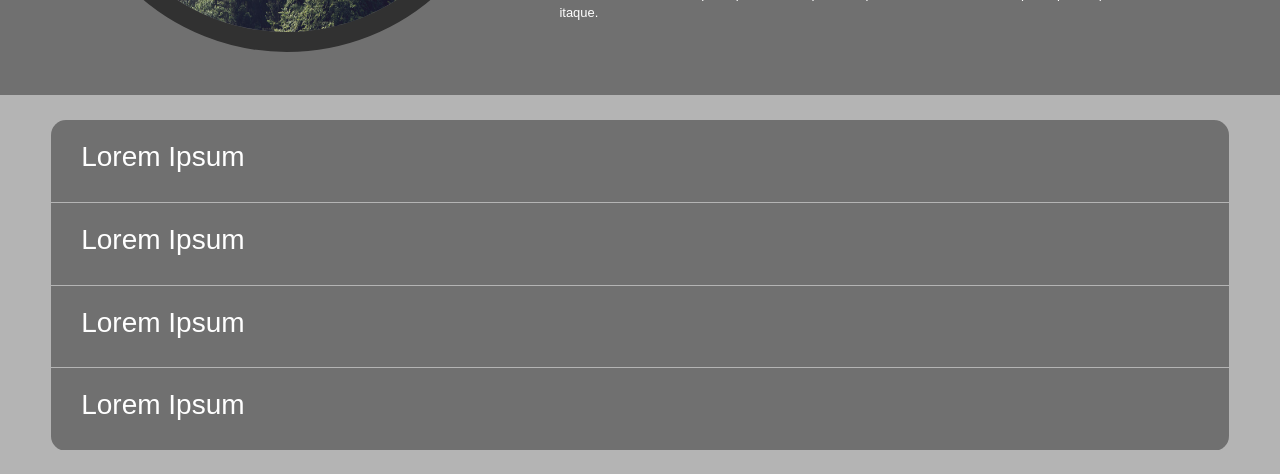
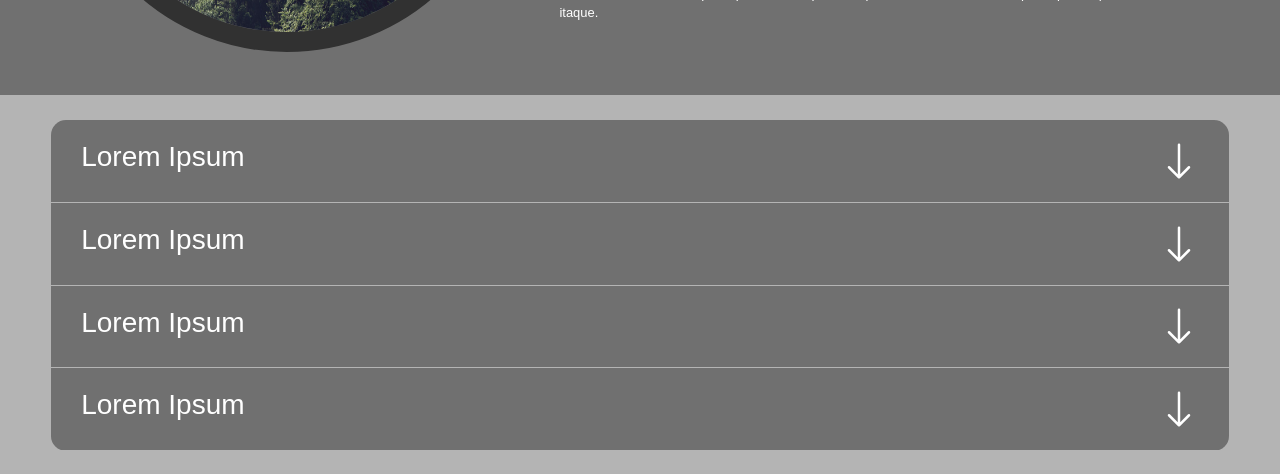
Before and after one commit to danielPantalena/DOT, a React (Create React App) app in the folder React-JS/dot-front-react/: page / in a window 1280 px wide. Shown: the part 1280-1754 px from the top of the page. Built offline with nearby package versions, Linux system fonts and the light colour scheme.

Commit message:
delete node_modules

```diff
--- a/React-JS/dot-front-react/package.json
+++ b/React-JS/dot-front-react/package.json
@@ -9,8 +9,10 @@
     "bootstrap": "^4.5.0",
     "react": "^16.13.1",
     "react-bootstrap": "^1.3.0",
+    "react-bootstrap-icons": "^1.0.3-alpha5",
     "react-dom": "^16.13.1",
     "react-responsive": "^8.1.0",
+    "react-router-hash-link": "^2.0.0",
     "react-scripts": "3.4.1"
   },
   "scripts": {
--- a/React-JS/dot-front-react/src/App.js
+++ b/React-JS/dot-front-react/src/App.js
@@ -1,4 +1,5 @@
 import React from 'react';
+import { BrowserRouter as Router } from 'react-router-dom';
 import {
   BackgroundCarousel,
   ImagesCarousel,
@@ -12,6 +13,7 @@ import 'bootstrap/dist/css/bootstrap.min.css';
 
 function App() {
   return (
+    <Router>
       <div className="App">
         <BackgroundCarousel />
         {/* <ImagesCarousel /> */}
@@ -20,6 +22,7 @@ function App() {
         <Form />
         <Footer />
       </div>
+    </Router>
   );
 }
 
--- /dev/null
+++ b/React-JS/dot-front-react/src/components/AccordionCard/AccordionCard.css
@@ -0,0 +1,13 @@
+.accordion-image {
+  border: 12px solid rgb(112, 112, 112);
+  margin: 0% 1%;
+  width: 75vw;
+}
+
+a.accordion-toggle:hover {
+  color: white
+}
+
+#toggle:hover {
+  color: red;
+}
--- /dev/null
+++ b/React-JS/dot-front-react/src/components/AccordionCard/AccordionCard.jsx
@@ -0,0 +1,23 @@
+import React from 'react';
+import { HashLink as Link } from 'react-router-hash-link';
+import Accordion from 'react-bootstrap/Accordion';
+import Card from 'react-bootstrap/Card';
+import { ArrowDown } from 'react-bootstrap-icons';
+import 'AccordionCard.css';
+
+const AccordionCard = ({ image, title, text, eventKey }) => {
+  return (
+    <>
+      <a id="toggle" href="#accordion-section" className="accordion-toggle">
+        <h3 class="accordion-title">{title}</h3>
+        <ArrowDown size={40} />
+      </a>
+      <div class="accordion-content">
+        <img class="accordion-image" src={image} alt="accordion" />
+        <p class="accordion-text">{text}</p>
+      </div>
+    </>
+  );
+};
+
+export default AccordionCard;
--- a/React-JS/dot-front-react/src/components/index.js
+++ b/React-JS/dot-front-react/src/components/index.js
@@ -2,3 +2,4 @@ export { default as HeaderDesktop } from './HeaderDesktop/HeaderDesktop';
 export { default as SelectBackgroundImage } from './SelectBackgroundImage/SelectBackgroundImage';
 export { default as HeaderMobile } from './HeaderMobile/HeaderMobile';
 export { default as ImagesCarouselItem } from './ImagesCarouselItem/ImagesCarouselItem';
+export { default as AccordionCard } from './AccordionCard/AccordionCard';
--- /dev/null
+++ b/React-JS/dot-front-react/src/data/accordionData.js
@@ -0,0 +1,30 @@
+import { backgroundTrees } from '../images';
+
+const accordionData = [
+  {
+    image: backgroundTrees,
+    title: 'Lorem Ipsum',
+    text:
+      'Lorem ipsum dolor sit amet, consectetur adipisicing elit. Porro vero alias dignissimos quod necessitatibus, nam cupiditate. Dicta alias quia et, soluta neque mollitia velit eligendi eum blanditiis accusamus vitae est!',
+  },
+  {
+    image: backgroundTrees,
+    title: 'Lorem Ipsum',
+    text:
+      'Lorem ipsum dolor sit amet, consectetur adipisicing elit. Porro vero alias dignissimos quod necessitatibus, nam cupiditate. Dicta alias quia et, soluta neque mollitia velit eligendi eum blanditiis accusamus vitae est!',
+  },
+  {
+    image: backgroundTrees,
+    title: 'Lorem Ipsum',
+    text:
+      'Lorem ipsum dolor sit amet, consectetur adipisicing elit. Porro vero alias dignissimos quod necessitatibus, nam cupiditate. Dicta alias quia et, soluta neque mollitia velit eligendi eum blanditiis accusamus vitae est!',
+  },
+  {
+    image: backgroundTrees,
+    title: 'Lorem Ipsum',
+    text:
+      'Lorem ipsum dolor sit amet, consectetur adipisicing elit. Porro vero alias dignissimos quod necessitatibus, nam cupiditate. Dicta alias quia et, soluta neque mollitia velit eligendi eum blanditiis accusamus vitae est!',
+  },
+];
+
+export default accordionData;
--- a/React-JS/dot-front-react/src/data/index.js
+++ b/React-JS/dot-front-react/src/data/index.js
@@ -1 +1,2 @@
 export { default as backgroundImages } from './backgroundImages';
+export { default as accordionData } from './accordionData';
--- a/React-JS/dot-front-react/src/sections/Accordion/Accordion.jsx
+++ b/React-JS/dot-front-react/src/sections/Accordion/Accordion.jsx
@@ -1,58 +1,20 @@
-import React from 'react'
-import './Accordion.css'
+import React from 'react';
+import Accordion from 'react-bootstrap/Accordion';
+import { AccordionCard } from '../../components';
+import { accordionData } from '../../data';
 
-const Accordion = () => {
+import './Accordion.css';
+
+const AccordionComponent = () => {
   return (
-    <section id="accordion-section" className="accordion-container">
-    <div className="accordion-border">
-      <a href="#accordion-section" className="accordion-toggle">
-        <h3 className="accordion-title">Lorem Ipsum</h3>
-        <i className="accordion-arrow fa fa-arrow-down fa-2x" aria-hidden="true"></i>
-      </a>
-      <div className="accordion-content">
-        <img className="accordion-image" src="../images/lf_background_trees.jpg" alt="" />
-        <p className="accordion-text">
-          Lorem ipsum dolor, sit amet consectetur adipisicing elit. Doloribus dolore qui temporibus tempora non delectus
-          totam architecto, autem id in dolor quas debitis modi exercitationem vero eum quidem harum veritatis.
-        </p>
+    <section id="accordion-section" class="accordion-container">
+      <div class="accordion-border">
+        {accordionData.map(({ image, title, text }, index) => (
+          <AccordionCard image={image} title={title} text={text} eventKey={String(index)} />
+        ))}
       </div>
-      <a href="#accordion-section" className="accordion-toggle">
-        <h3 className="accordion-title">Lorem Ipsum</h3>
-        <i className="accordion-arrow fa fa-arrow-down fa-2x" aria-hidden="true"></i>
-      </a>
-      <div className="accordion-content">
-        <img className="accordion-image" src="../images/lf_background_trees.jpg" alt="" />
-        <p className="accordion-text">
-          Lorem ipsum dolor, sit amet consectetur adipisicing elit. Doloribus dolore qui temporibus tempora non delectus
-          totam architecto, autem id in dolor quas debitis modi exercitationem vero eum quidem harum veritatis.
-        </p>
-      </div>
-      <a href="#accordion-section" className="accordion-toggle">
-        <h3 className="accordion-title">Lorem Ipsum</h3>
-        <i className="accordion-arrow fa fa-arrow-down fa-2x" aria-hidden="true"></i>
-      </a>
-      <div className="accordion-content">
-        <img className="accordion-image" src="../images/lf_background_trees.jpg" alt="" />
-        <p className="accordion-text">
-          Lorem ipsum dolor, sit amet consectetur adipisicing elit. Doloribus dolore qui temporibus tempora non delectus
-          totam architecto, autem id in dolor quas debitis modi exercitationem vero eum quidem harum veritatis.
-        </p>
-      </div>
-      <a href="#accordion-section" className="accordion-toggle">
-        <h3 className="accordion-title">Lorem Ipsum</h3>
-        <i className="accordion-arrow fa fa-arrow-down fa-2x" aria-hidden="true"></i>
-      </a>
-      <div className="accordion-content">
-        <img className="accordion-image" src="../images/lf_background_trees.jpg" alt="" />
-        <p className="accordion-text">
-          Lorem ipsum dolor, sit amet consectetur adipisicing elit. Doloribus dolore qui temporibus tempora non delectus
-          totam architecto, autem id in dolor quas debitis modi exercitationem vero eum quidem harum veritatis.
-        </p>
-      </div>
-    </div>
+    </section>
+  );
+};
 
-  </section>
-  )
-}
-
-export default Accordion
+export default AccordionComponent;
```
Also changed, not shown: React-JS/dot-front-react/src/sections/CircleImage/CircleImage.jsx (+28 -22 lines), React-JS/dot-front-react/src/data/accordionContents.js (deleted), 1 other file (tests, documents, lock files or other folders). Lines whose indentation alone changed are shown as unchanged.
